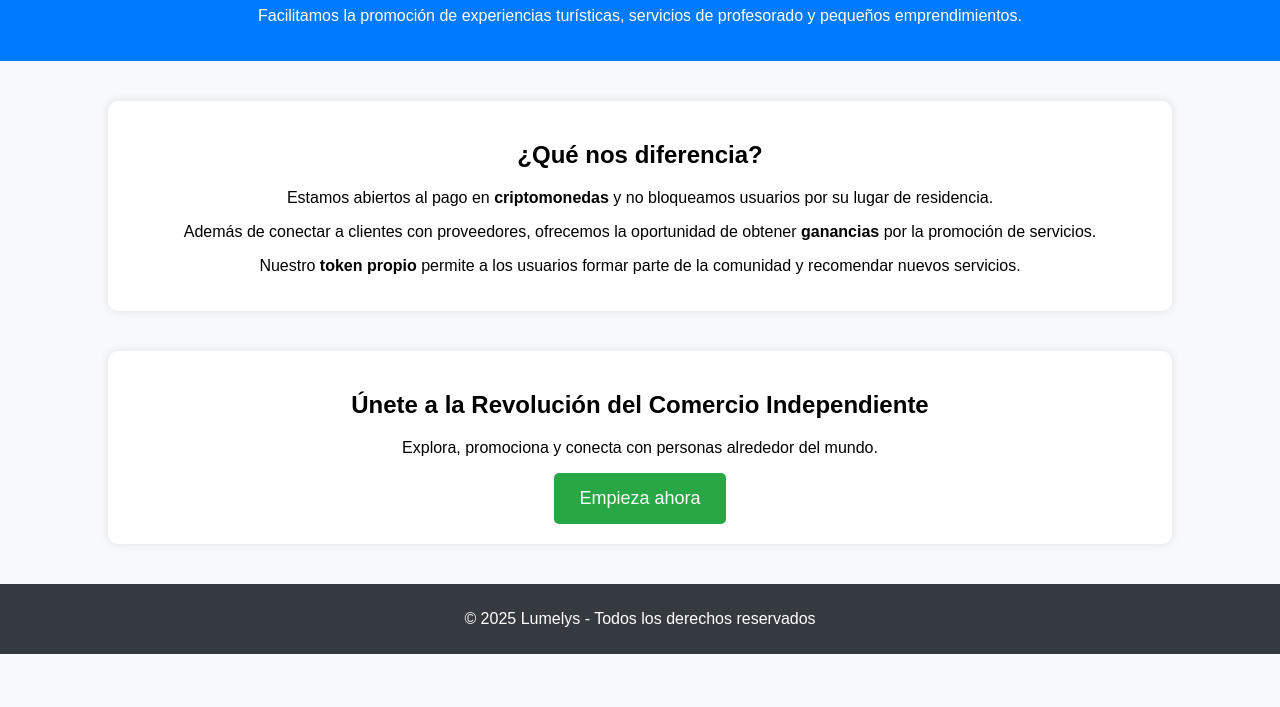
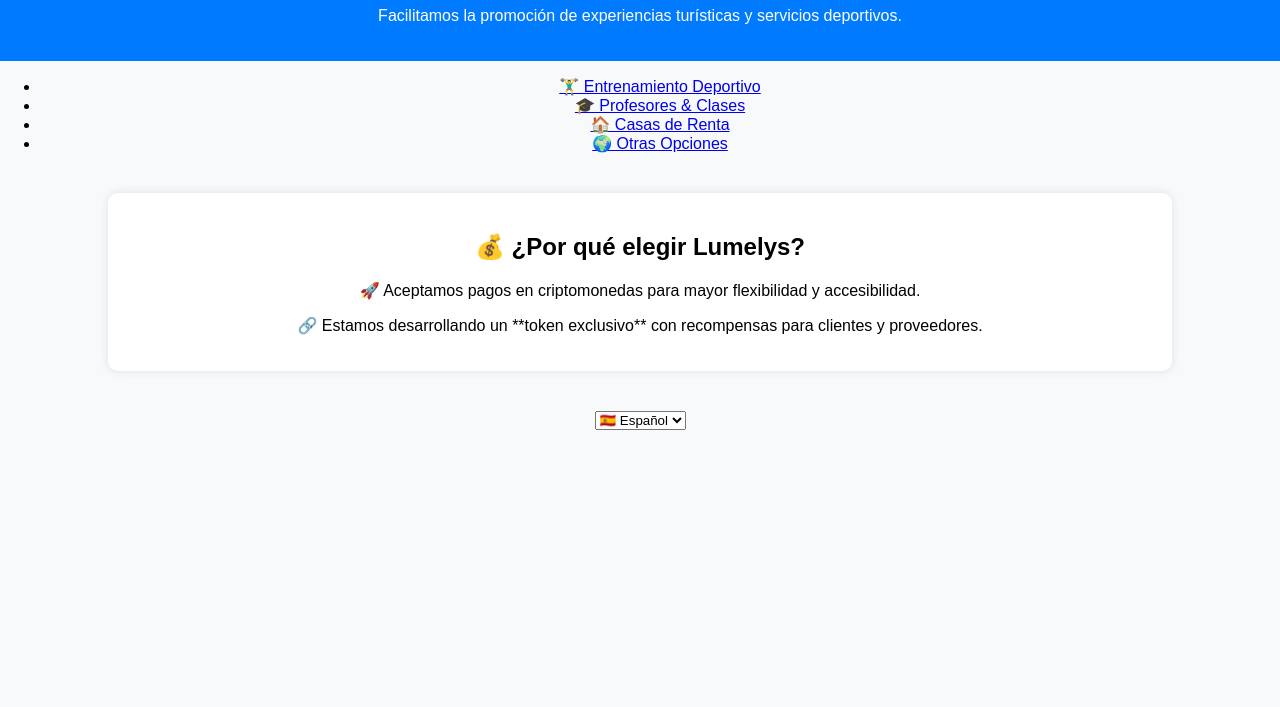
Before and after one commit to Yojuveda/Web-site-Lumelys, a plain HTML site: page index.html in a window 1280 px wide. Shown: the part 93-800 px from the top of the page. Drawn offline with Linux system fonts and the light colour scheme.

Commit message:
Corrigiendo ubicación de index.html

```diff
--- a/index.html
+++ b/index.html
@@ -7,28 +7,42 @@
     <link rel="stylesheet" href="styles.css">
 </head>
 <body>
+
     <header>
-        <h1>Bienvenidos a <span class="resaltado">Lumelys</span></h1>
-        <p>Facilitamos la promoción de experiencias turísticas, servicios de profesorado y pequeños emprendimientos.</p>
+        <h1>Bienvenido a <span class="resaltado">Lumelys</span></h1>
+        <p>Facilitamos la promoción de experiencias turísticas y servicios deportivos.</p>
     </header>
 
+    <nav>
+        <ul>
+            <li><a href="entrenamiento_es.html">🏋️‍♂️ Entrenamiento Deportivo</a></li>
+            <li><a href="profesores_es.html">🎓 Profesores & Clases</a></li>
+            <li><a href="rentas_es.html">🏠 Casas de Renta</a></li>
+            <li><a href="opciones_es.html">🌍 Otras Opciones</a></li>
+        </ul>
+    </nav>
+
     <section id="introduccion">
-        <h2>¿Qué nos diferencia?</h2>
-        <p>Estamos abiertos al pago en <strong>criptomonedas</strong> y no bloqueamos usuarios por su lugar de residencia.</p>
-        <p>Además de conectar a clientes con proveedores, ofrecemos la oportunidad de obtener <strong>ganancias</strong> por la promoción de servicios.</p>
-        <p>Nuestro <strong>token propio</strong> permite a los usuarios formar parte de la comunidad y recomendar nuevos servicios.</p>
+        <h2>💰 ¿Por qué elegir Lumelys?</h2>
+        <p>🚀 Aceptamos pagos en criptomonedas para mayor flexibilidad y accesibilidad.</p>
+        <p>🔗 Estamos desarrollando un **token exclusivo** con recompensas para clientes y proveedores.</p>
     </section>
 
-    <section id="llamado-accion">
-        <h2>Únete a la Revolución del Comercio Independiente</h2>
-        <p>Explora, promociona y conecta con personas alrededor del mundo.</p>
-        <a href="#" class="boton">Empieza ahora</a>
-    </section>
+    <select id="language-selector" onchange="changeLanguage()">
+        <option value="es">🇪🇸 Español</option>
+        <option value="en">🇺🇸 English</option>
+    </select>
 
-    <footer>
-        <p>&copy; 2025 Lumelys - Todos los derechos reservados</p>
-    </footer>
+    <script>
+        function changeLanguage() {
+            var lang = document.getElementById("language-selector").value;
+            if (lang === "es") {
+                window.location.href = "index.html";
+            } else {
+                window.location.href = "index_en.html";
+            }
+        }
+    </script>
+
 </body>
 </html>
-
-<!-- Comentario para forzar actualización -->
```
